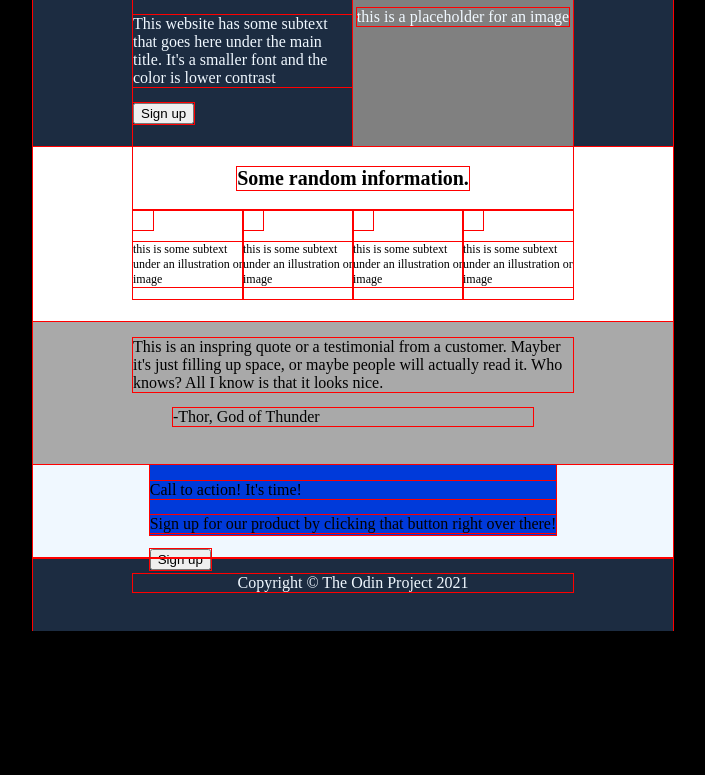
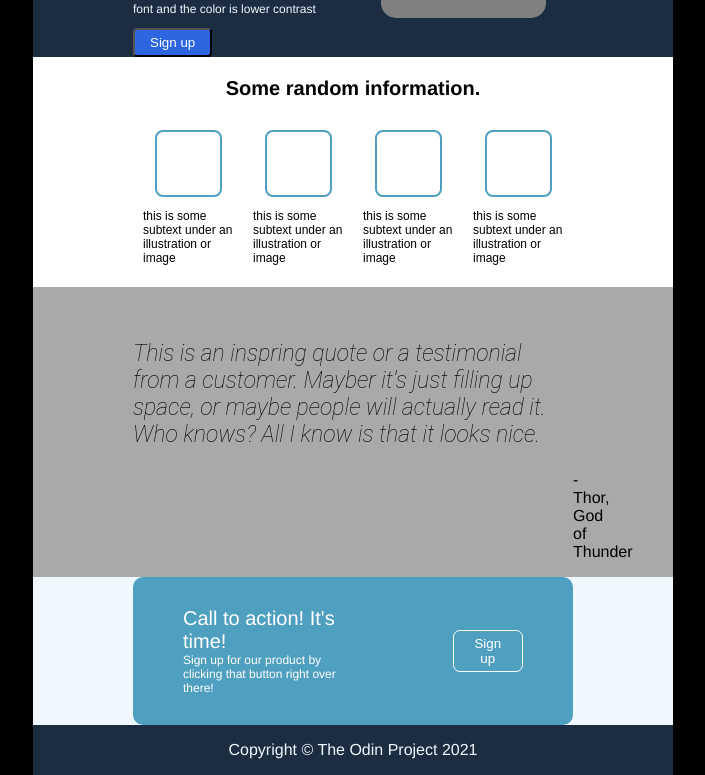
Before and after one commit to Doran-28/First-CSS-Project, a plain HTML site: page index.html in a window 1280 px wide. Shown: the part 169-944 px from the top of the page, without its empty margins (287-992 px from the left). Before the commit the page ends 800 px from the top, so only its background shows below. Drawn offline with Linux system fonts and the light colour scheme.

Commit message:
Finished!

```diff
--- a/index.html
+++ b/index.html
@@ -19,12 +19,14 @@
         <div class="first section">
             <div>
                 <p class="subtitle">This website is awesome</p>
-                <p>This website has some subtext that goes here under the main title. It's a smaller font and the color is lower contrast</p>
-                <button>Sign up</button>
+                <p class="subtext">This website has some subtext that goes here under the main title. It's a smaller font and the color is lower contrast</p>
+                <button class="signup">Sign up</button>
             </div>
-            <div class="img">
-                <img>
-                <p>this is a placeholder for an image</p>
+            <div class="imgbox">
+                <div class="img">
+                    <img>
+                    <p>this is a placeholder for an image</p>
+                </div>
             </div>
         </div>
         <div class="second section">
@@ -32,19 +34,19 @@
                 <p>Some random information.</p>
             </div>
             <div class="boxes">
-                <div>
+                <div class="boxPos">
                     <div class="box"></div>
                     <p>this is some subtext under an illustration or image</p>
                 </div>
-                <div>
+                <div class="boxPos">
                     <div class="box"></div>
                     <p>this is some subtext under an illustration or image</p>
                 </div>
-                <div>
+                <div class="boxPos">
                     <div class="box"></div>
                     <p>this is some subtext under an illustration or image</p>
                 </div>
-                <div>
+                <div class="boxPos">
                     <div class="box"></div>
                     <p>this is some subtext under an illustration or image</p>
                 </div>
@@ -58,8 +60,8 @@
         <div class="fourth section">
             <div id="blue-box">
                 <div>
-                    <p>Call to action! It's time!</p>
-                    <p>Sign up for our product by clicking that button right over there!</p>
+                    <p class="bigger">Call to action! It's time!</p>
+                    <p class="smaller">Sign up for our product by clicking that button right over there!</p>
                 </div>
                 <button>Sign up</button>
             </div>
--- a/style.css
+++ b/style.css
@@ -1,11 +1,9 @@
-* {
-    outline: 1px solid red;
-}
 
 body{
     margin: 0;
     padding: 0;
     background-color: black;
+    font-family:'Franklin Gothic Medium', 'Arial Narrow', Arial, sans-serif
 }
 
 .container {
@@ -30,7 +28,6 @@ body{
     display: flex;
     justify-content: space-between;
     font-size: 20px;
-
 }
 .header p {
     font-weight: bolder;
@@ -47,13 +44,34 @@ body{
     display: flex;
     justify-content: space-evenly;
 }
+
 .first .subtitle {
     font-size: 30px;
+    margin-bottom: 0;
+}
+.first .subtext {
+    font-size: 12px;
+}
+.first .signup {
+    background-color: rgb(45, 102, 224);
+    color: white;
+    border-radius: 4px;
+    padding: 5px 15px;
 }
 .first > div {
     flex: 1;
 }
+.first .imgbox {
+    display: flex;
+    justify-content: center;
+    align-items: center;
+
+}
 .first .img {
+    font-size: 12px;
+    width: 75%;
+    height: 60%;
+    border-radius: 15px;
     background-color: gray;
     display: flex;
     justify-content: center;
@@ -73,33 +91,80 @@ body{
 .second .boxes{
     display: flex;
     font-size: 12px;
+    font-family: Arial, sans-serif;
+
 }
- .box {
-    height: 20px;
-    width: 20px;
-    border-color: blue;
+.second .boxes .boxPos{
+    display: flex;
+    flex-direction: column;
+    justify-content: center;
+    align-items: center;
+    padding: 10px 10px;
+}
+
+.box {
+    width: 70%;
+    padding-top: 70%;
+    border: 2px solid rgb(79, 160, 192);
+    border-radius: 8px;
  }
 
 .third {
+    padding-top: 30px;
     background-color: darkgray;
     color: black;
+}
+.third > p{
+    font-style: italic;
+    font-family: "Roboto", "Helvetica Neue", Arial, sans-serif;
+    font-weight: 100;
+    font-size: 23px;
+}
+.third > blockquote{
+    padding-left: 400px;
 }
 
 .fourth {
     background-color: aliceblue;
-    color: black;
+    color: white;
     display: flex;
     justify-content: center;
+    align-items: center;
 }
 
 #blue-box {
-    background-color: rgb(0, 58, 218);
     max-width: 700px;
-    max-height: 70px;
+    background-color: rgb(79, 160, 192);
+    display: flex;
+    align-items: center;
+    border-radius: 10px;
+}
+#blue-box .bigger{
+    font-size: 20px;
+    margin: 30px 50px;
+    margin-bottom: 0px;
+}
+#blue-box .smaller{
+    font-size: 12px;
+    margin: 30px 50px;
+    margin-top: 0px;
+    font-weight: normal;
+}
+
+#blue-box > button {
+    color:white;
+    background-color: rgb(79, 160, 192);
+    border: 1px solid white;
+    border-radius: 7px;
+    padding: 5px 20px;
+    margin: 0px 50px;
 }
 
 
 .footer {
-    text-align: center;
+    max-height: 50px;
+    margin-top: 0px;
+    display: flex;
     justify-content: center;
+    align-items: center;
 }
```
